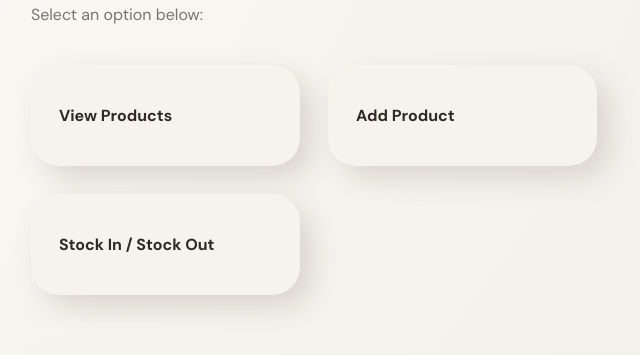
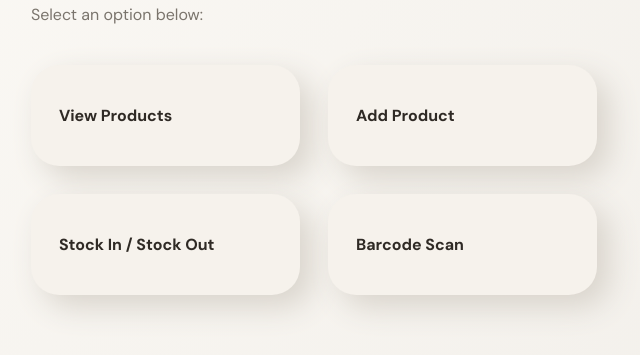
Before and after one commit to Sheepx19/smart-inventory-system, a website: page frontend/index.html in a window 1280 px wide. Shown: the part 311-666 px from the top of the page, without its empty margins (326-966 px from the left). Drawn offline with Linux system fonts and the light colour scheme.

Commit message:
Add Barcode Scan link to navigation

```diff
--- a/frontend/index.html
+++ b/frontend/index.html
@@ -14,6 +14,8 @@
     <a href="products.html">View Products</a>
     <a href="add-product.html">Add Product</a>
     <a href="stock.html">Stock In / Stock Out</a>
+    <a href="scan.html">Barcode Scan</a>
+
   </nav>
 
 </body>
```
